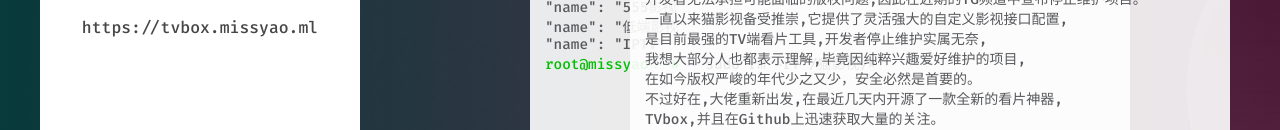
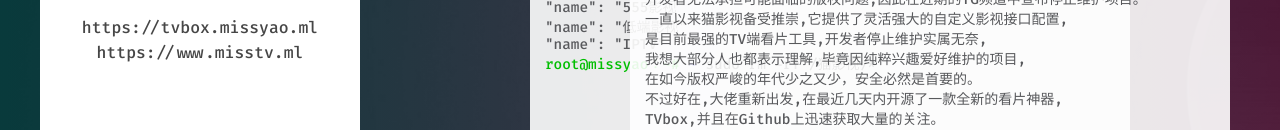
Before and after one commit to LHZ-922/missyaotv.github.io, a plain HTML site: page index.html in a window 1280 px wide. Shown: the part 311-441 px from the top of the page. Drawn offline with Linux system fonts and the light colour scheme.

Commit message:
Update index.html

```diff
--- a/index.html
+++ b/index.html
@@ -28,6 +28,7 @@
             <div class="meBox-text">
                 <p></p>
                 <p>https://tvbox.missyao.ml</p>
+                <p>https://www.misstv.ml</p>
             </div>
             <!-- 两个按钮 -->
             <div class="meBox-Button">
```
